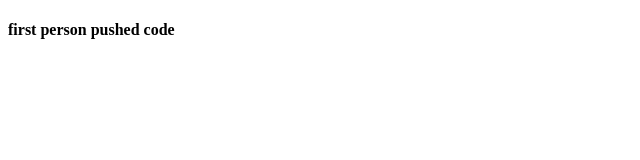
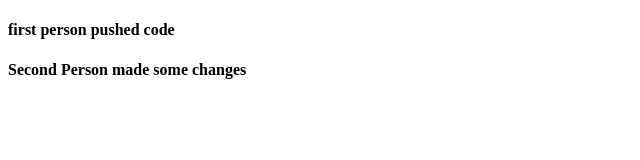
Before and after one commit to BhargaviBadiginchula/GitClone, a plain HTML site: page index.html in a window 1280 px wide. Shown: the whole page, without its empty margins (0-640 px from the left). Drawn offline with Linux system fonts and the light colour scheme.

Commit message:
Person 2

```diff
--- a/index.html
+++ b/index.html
@@ -7,5 +7,6 @@
 </head>
 <body>
     <h4>first person pushed code </h4>
+    <h4>Second Person made some  changes</h4>
 </body>
 </html>
```
